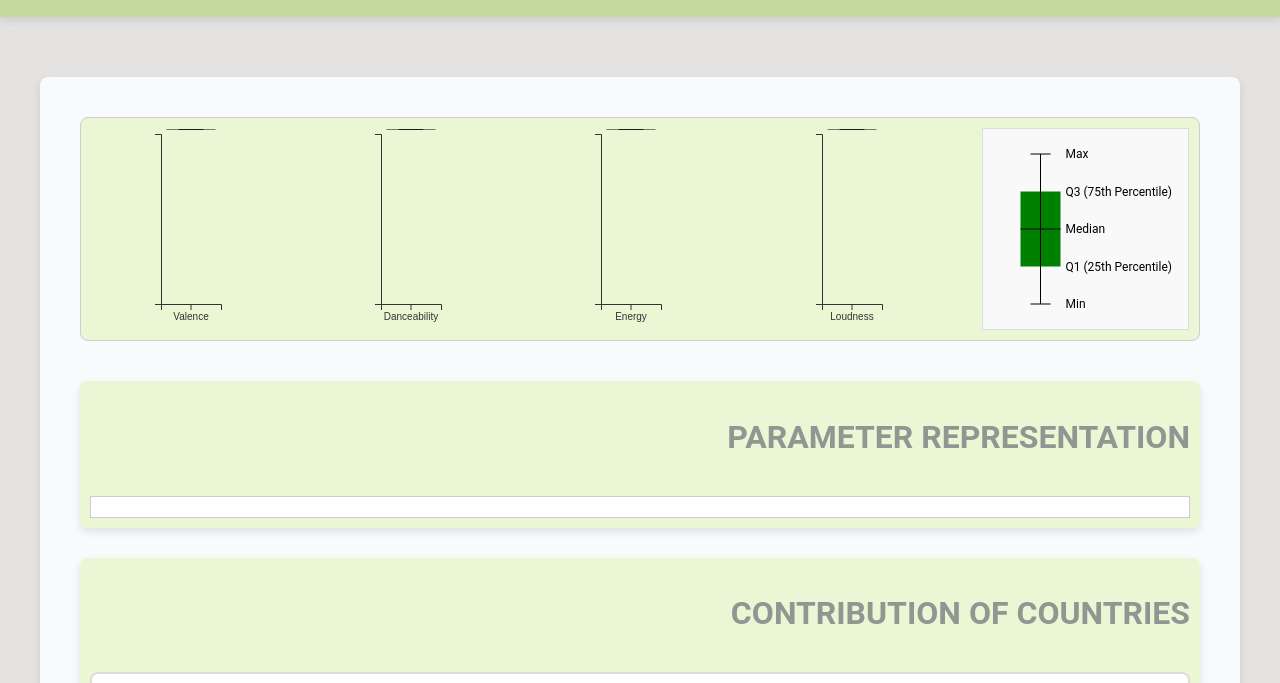
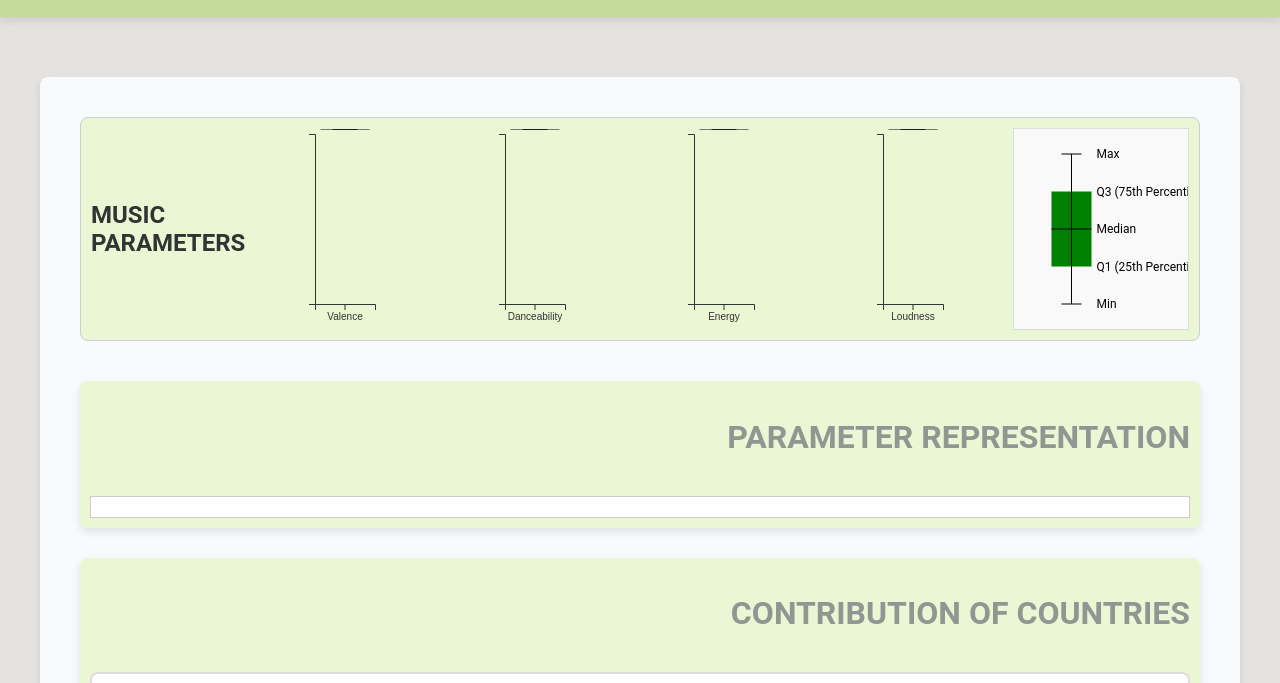
Before and after one commit to RachanaVenati/Visualization_music, a website built with Vite: page index.html in a window 1280 px wide. Shown: the part 117-800 px from the top of the page. Built offline with nearby package versions, Linux system fonts and the light colour scheme; no server answers; files whose address does not match are found by name.

Commit message:
Added header to music parameters.

```diff
--- a/index.html
+++ b/index.html
@@ -15,6 +15,7 @@
         <section id="analysis-section">
             <div class="section-header">
                 <div id="boxplot-container">
+                    <h2>MUSIC PARAMETERS</h2>
                     <!-- Box plots will be rendered here -->
 
                 </div>
```
